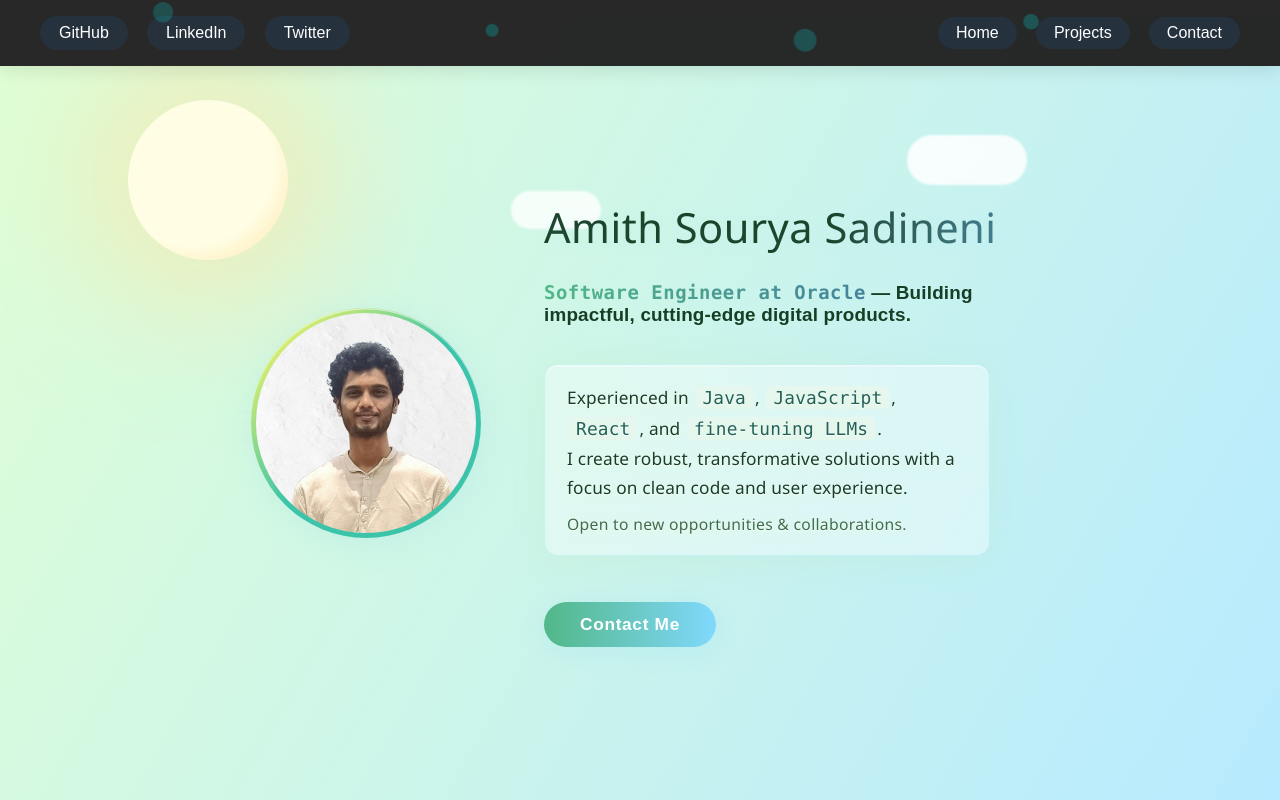
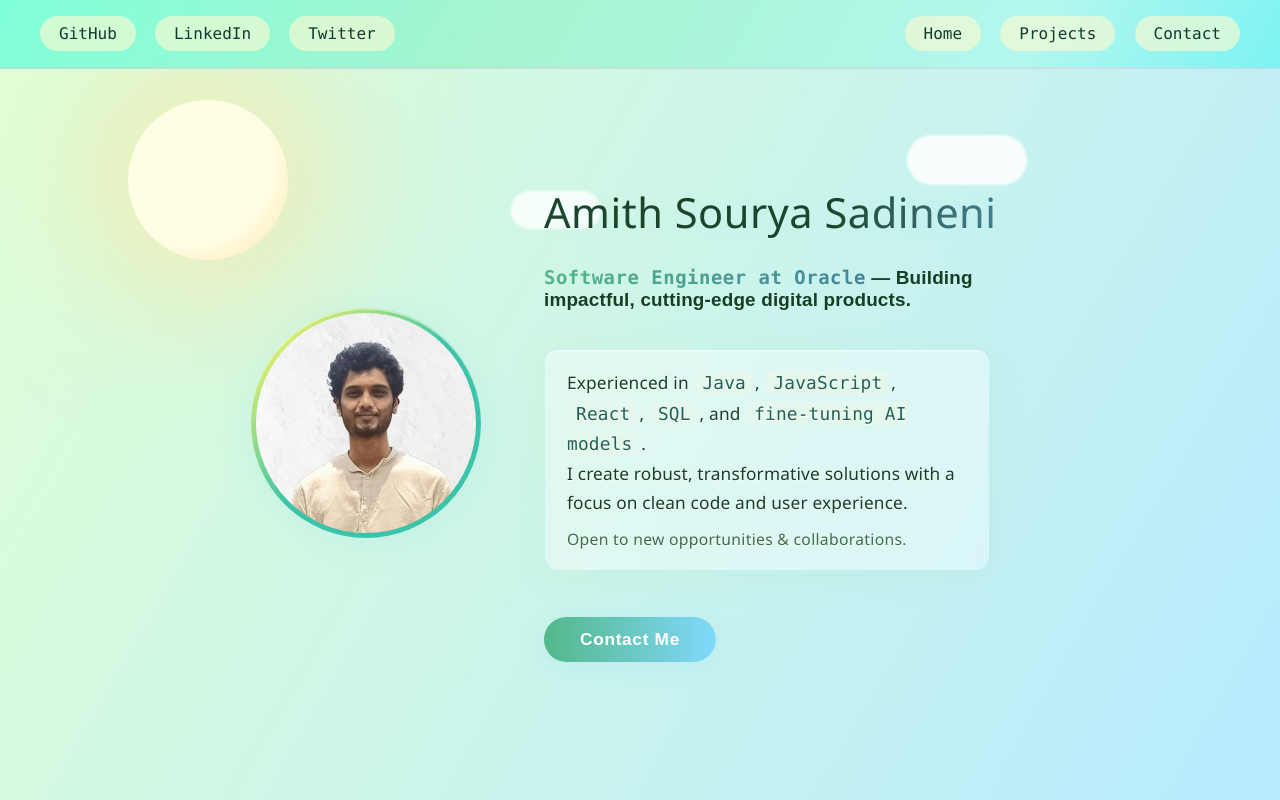
Before and after one commit to amithsourya/amith-sourya, a React (Create React App) app: page / in a window 1280 px wide. Shown: the top 800 px of the page. Built offline with nearby package versions, Linux system fonts and the light colour scheme.

Commit message:
Changes in themes of Nav

```diff
--- a/src/App.js
+++ b/src/App.js
@@ -21,12 +21,12 @@ function App() {
   return (
     <div style={{ fontFamily: 'sans-serif', background: '#fafafa' }}>
       <Helmet>
-        <title>Amith Sourya Sadineni | Oracle Software Engineer | LLM | React | Portfolio</title>
-        <meta name="description" content="Amith Sourya Sadineni - Oracle Software Engineer, LLM fine-tuning, React, Node.js, JavaScript. Portfolio, projects, contact, and experience." />
-        <meta name="keywords" content="Amith Sourya, Amith Sourya Sadineni, Oracle, Software Engineer, React, Node.js, LLM, Portfolio, JavaScript, Fine Tuning, AI, CRM, Health CRM, Oracle Developer, Oracle Engineer" />
+        <title>Amith Sourya Sadineni | Oracle Software Engineer | Artifical Intelligence | React | Portfolio</title>
+        <meta name="description" content="Amith Sourya Sadineni - Oracle Software Engineer, AI fine-tuning, React, Node.js, JavaScript. Portfolio, projects, contact, and experience." />
+        <meta name="keywords" content="Amith Sourya, Amith Sourya Sadineni, Oracle, Software Engineer, React, Node.js, AI, Portfolio, JavaScript, Fine Tuning, LLM, CRM, Health CRM, Oracle Developer, Oracle Engineer" />
         <meta name="author" content="Amith Sourya Sadineni" />
-        <meta property="og:title" content="Amith Sourya Sadineni | Oracle Software Engineer | LLM | React | Portfolio" />
-        <meta property="og:description" content="Amith Sourya Sadineni - Oracle Software Engineer, LLM fine-tuning, React, Node.js, JavaScript. Portfolio, projects, contact, and experience." />
+        <meta property="og:title" content="Amith Sourya Sadineni | Oracle Software Engineer | AI | React | Portfolio" />
+        <meta property="og:description" content="Amith Sourya Sadineni - Oracle Software Engineer, AI fine-tuning, React, Node.js, JavaScript. Portfolio, projects, contact, and experience." />
         <meta property="og:image" content="https://avatars.githubusercontent.com/u/69379991?v=4" />
         <meta property="og:type" content="website" />
         <meta property="og:url" content="https://amith-sourya.vercel.app/" />
@@ -49,7 +49,7 @@ function App() {
                 "@type": "Organization",
                 "name": "Oracle"
               },
-              "description": "Amith Sourya Sadineni is a Software Engineer at Oracle specializing in LLM fine-tuning, React, Node.js, and JavaScript."
+              "description": "Amith Sourya Sadineni is a Software Engineer at Oracle specializing in AI fine-tuning, React, Node.js, and JavaScript."
             }
           `}
         </script>
--- a/src/components/Contact.js
+++ b/src/components/Contact.js
@@ -32,7 +32,7 @@ function Contact() {
 
   return (
     <section id="contact" style={{
-      padding: '4.5rem 0',
+      padding: '4.5rem 2rem',
       background: 'linear-gradient(120deg, #e0ffd6 0%, #b7eaff 100%)'
     }}>
       <h2 style={{
--- a/src/components/Header.js
+++ b/src/components/Header.js
@@ -46,11 +46,6 @@ function Header({ onNavClick }) {
 
   return (
     <header className={`header${show ? ' header-show' : ' header-hide'}`}>
-      {/* Animated bubbles */}
-      <div className="header-bubble b1"></div>
-      <div className="header-bubble b2"></div>
-      <div className="header-bubble b3"></div>
-      <div className="header-bubble b4"></div>
 
       {/* Hamburger for mobile */}
       <button
--- a/src/components/Landing.js
+++ b/src/components/Landing.js
@@ -66,9 +66,10 @@ function Landing() {
             Experienced in{' '}
             <span className="exp-keyword">Java</span>,{' '}
             <span className="exp-keyword">JavaScript</span>,{' '}
+            <span className="exp-keyword">React</span>,{' '}
             {/* <span className="exp-keyword">Node.js</span>,{' '} */}
-            <span className="exp-keyword">React</span>, and{' '}
-            <span className="exp-keyword">fine-tuning LLMs</span>.<br />
+            <span className="exp-keyword">SQL</span>, and{' '}
+            <span className="exp-keyword">fine-tuning AI models</span>.<br />
             I create robust, transformative solutions with a focus on clean code and user experience.<br />
             <span className="desc-secondary">
               Open to new opportunities & collaborations.
--- a/src/components/Projects.js
+++ b/src/components/Projects.js
@@ -73,7 +73,7 @@ const projects = [
 function Projects() {
   return (
     <section id="projects" style={{
-      padding: '4rem 0',
+      padding: '4rem 2rem',
       background: 'linear-gradient(120deg, #e0ffd6 0%, #b7eaff 100%)'
     }}>
       <h2 style={{
@@ -98,6 +98,7 @@ function Projects() {
       }}>
         {projects.map((proj, idx) => (
           <div key={idx} style={{
+            // margin: '10px 10px',
             background: 'rgba(255,255,255,0.85)',
             borderRadius: 18,
             boxShadow: '0 4px 24px #b7eaff33, 0 1.5px 0 #fff8 inset',
--- a/src/styles/Header.css
+++ b/src/styles/Header.css
@@ -3,7 +3,7 @@
   top: 0;
   left: 0;
   right: 0;
-  background: rgba(34,34,34,0.97);
+  background: linear-gradient(120deg, #80ffd9 0%, #a7f4d0 40%, #b3f7ee 80%, #7cf3f3 100%);
   color: #fff;
   z-index: 1000;
   transition: top 0.4s;
@@ -11,33 +11,12 @@
   display: flex;
   align-items: center;
   justify-content: space-between;
-  box-shadow: 0 4px 18px 0 rgba(0,0,0,0.10);
   isolation: isolate;
+  border-bottom: 2px solid #efb6d954;
 }
 
 .header::after {
   content: none;
-}
-
-.header-bubble {
-  position: absolute;
-  bottom: 0;
-  border-radius: 50%;
-  opacity: 0.18;
-  pointer-events: none;
-  z-index: 1;
-  animation: headerBubbleFloat 8s linear infinite;
-  background: radial-gradient(circle at 60% 40%, #00fff7 60%, #1976d2 100%);
-}
-.header-bubble.b1 { left: 12%; width: 18px; height: 18px; animation-delay: 0s; }
-.header-bubble.b2 { left: 38%; width: 12px; height: 12px; animation-delay: 2s; }
-.header-bubble.b3 { left: 62%; width: 22px; height: 22px; animation-delay: 4s; }
-.header-bubble.b4 { left: 80%; width: 14px; height: 14px; animation-delay: 1s; }
-
-@keyframes headerBubbleFloat {
-  0% { transform: translateY(0) scale(1); opacity: 0.18; }
-  70% { opacity: 0.22; }
-  100% { transform: translateY(-60px) scale(1.18); opacity: 0; }
 }
 
 .header-hide { top: -80px; }
@@ -47,31 +26,31 @@
 .header-nav {
   display: flex;
   gap: 1.2rem;
-  align-items: center;
 }
 
 .header-link {
-  color: #fff;
+  color: rgb(17, 58, 49);
   padding: 7px 18px;
   border-radius: 20px;
   text-decoration: none;
   font-weight: 500;
-  transition: background 0.2s, color 0.2s, border 0.2s;
   border: 1px solid transparent;
   cursor: pointer;
 }
 
 .header-link-social,
 .header-link-nav {
-  background: rgba(25,118,210,0.12);
+  background: rgba(252, 250, 209, 0.637);
+  font-family: 'Fira Mono', 'JetBrains Mono', 'Menlo', 'Consolas', monospace;
 }
 
 .header-link-social:hover,
 .header-link-social:focus,
 .header-link-nav:hover,
 .header-link-nav:focus {
-  background: #0d3c6b;
-  color: #fff;
+  background: none;
+  box-shadow: 0 2px 8px rgba(0, 0, 0, 0.2);
+  /* color: #0d3321; */
 }
 
 /* Hamburger menu styles */
@@ -103,7 +82,8 @@
   width: 28px;
   height: 4px;
   margin: 4px 0;
-  background: linear-gradient(90deg, #cfd4ea 0%, #cadade 100%);
+  /* background: linear-gradient(90deg, #cfd4ea 0%, #cadade 100%); */
+  background: #0b0b0b;
   border-radius: 2px;
   transition: 0.3s;
 }
```
